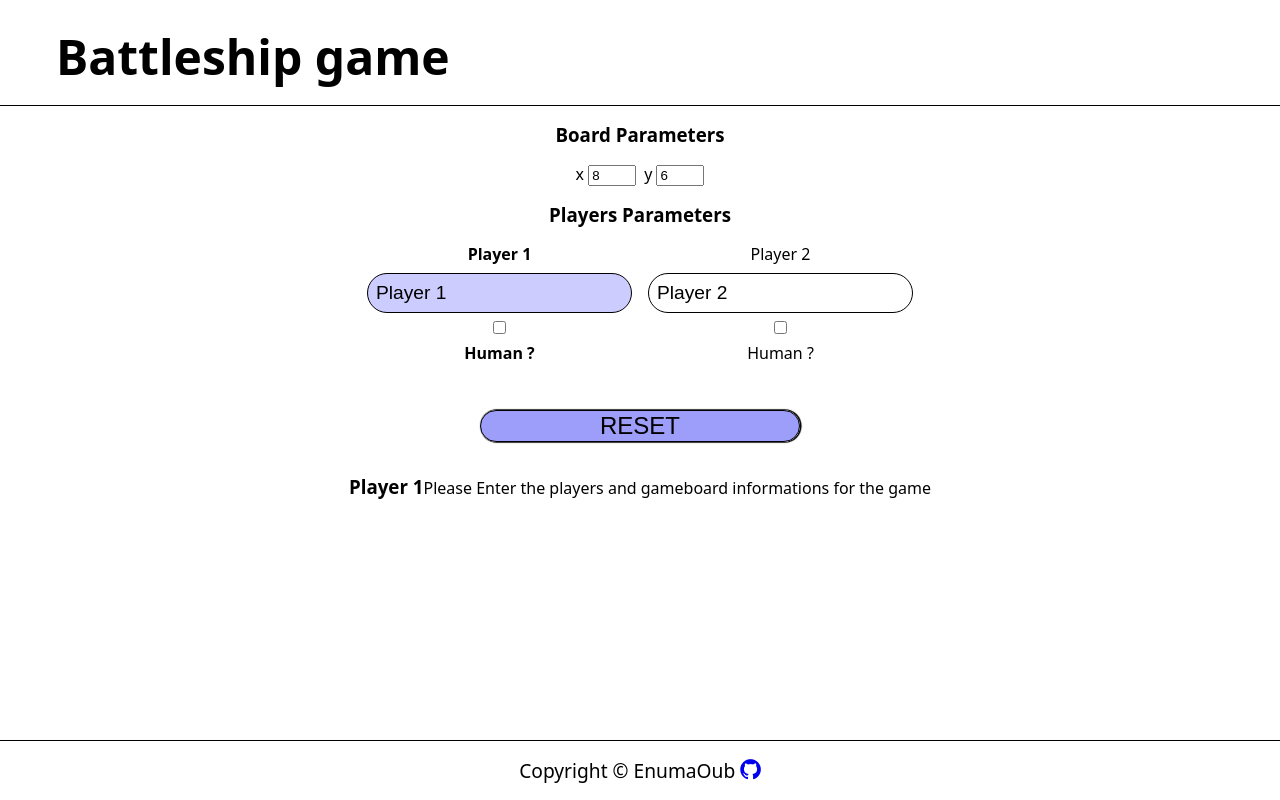
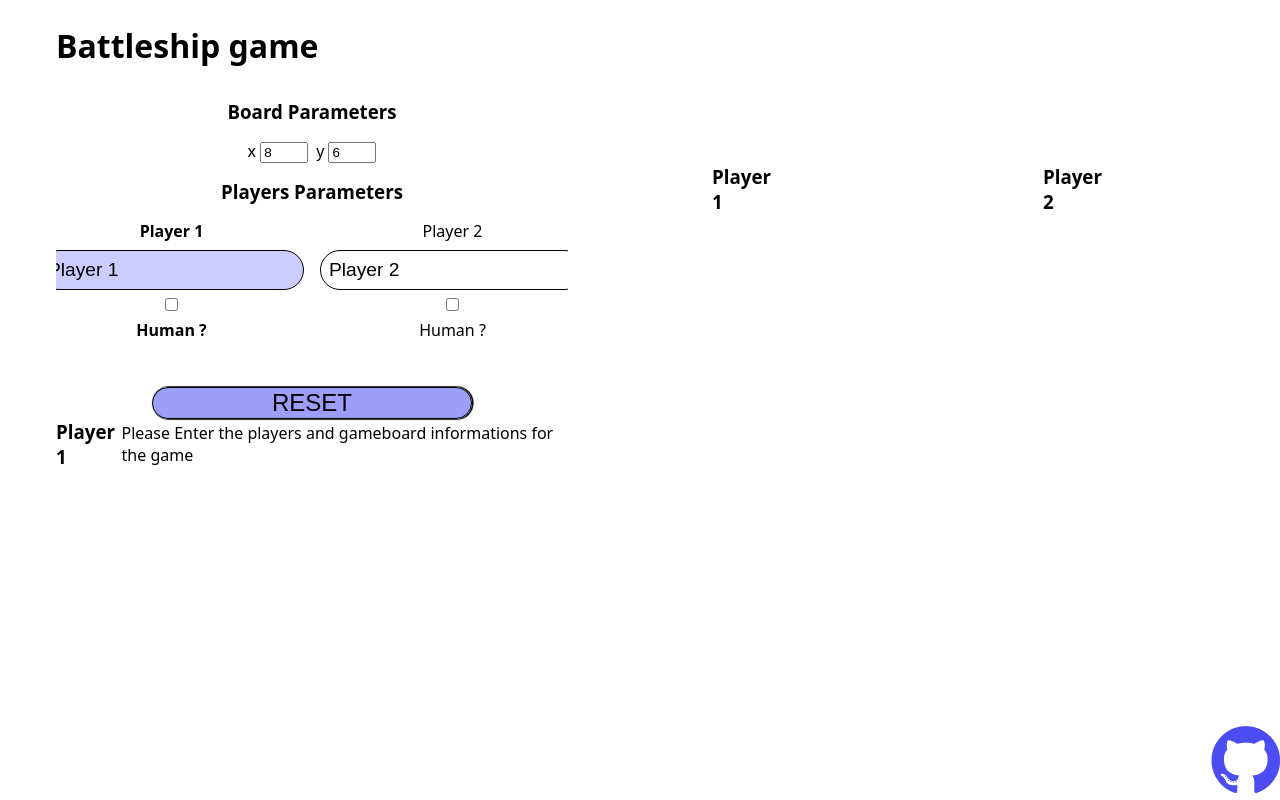
Before and after one commit to EnumaOub/Battleship, a website built with webpack: page src/index.html in a window 1280 px wide. Both pictures are taken after a click on the button "RUN GAME". Built offline with nearby package versions, Linux system fonts and the light colour scheme.

Commit message:
Added name to grid players and started to refactor front

```diff
--- a/src/index.html
+++ b/src/index.html
@@ -1,113 +1,125 @@
 <!DOCTYPE html>
 <html lang="en">
   <head>
-    <meta charset="UTF-8">
-    <meta name="viewport" content="width=device-width, initial-scale=1.0">
-    <link rel="stylesheet" href="https://cdnjs.cloudflare.com/ajax/libs/font-awesome/4.7.0/css/font-awesome.min.css">
+    <meta charset="UTF-8" />
+    <meta name="viewport" content="width=device-width, initial-scale=1.0" />
+    <link
+      rel="stylesheet"
+      href="https://cdnjs.cloudflare.com/ajax/libs/font-awesome/4.7.0/css/font-awesome.min.css"
+    />
     <title>Battleship</title>
   </head>
   <body>
-
     <header>
       <div id="title-page">
         <h1>Battleship game</h1>
       </div>
-
     </header>
 
     <main>
+      <div id="gen-param">
         <div class="parameters">
           <h3>Board Parameters</h3>
           <div class="info-board">
             <div class="board-size">
               <div class="coord-x">
                 <label for="coordX">x</label>
-                        <input type="number" name="coordX" id="coordX" value="8" max="10" min="0" />
+                <input
+                  type="number"
+                  name="coordX"
+                  id="coordX"
+                  value="8"
+                  max="10"
+                  min="0"
+                />
               </div>
               <div class="coord-y">
                 <label for="coordY">y</label>
-                        <input type="number" name="coordY" id="coordY" value="6" max="10" min="0" />
+                <input
+                  type="number"
+                  name="coordY"
+                  id="coordY"
+                  value="6"
+                  max="10"
+                  min="0"
+                />
               </div>
             </div>
-
           </div>
           <h3>Players Parameters</h3>
           <div class="player">
             <div class="player1 active">
               <label for="player1-name"> Player 1</label>
-                    <input type="text" name="player1-name" id="player1-name" value="Player 1" />
-                    <input type="checkbox" id="player1-realp" name="player1-realp">
-                    <label for="player1-realp">Human ?</label><br>
+              <input
+                type="text"
+                name="player1-name"
+                id="player1-name"
+                value="Player 1"
+              />
+              <input type="checkbox" id="player1-realp" name="player1-realp" />
+              <label for="player1-realp">Human ?</label><br />
             </div>
             <div class="player2">
               <label for="player2-name">Player 2</label>
-                    <input type="text" name="player2-name" id="player2-name" value="Player 2" />
-                    <input type="checkbox" id="player2-realp" name="player2-realp">
-                    <label for="player2-realp">Human ?</label><br>
+              <input
+                type="text"
+                name="player2-name"
+                id="player2-name"
+                value="Player 2"
+              />
+              <input type="checkbox" id="player2-realp" name="player2-realp" />
+              <label for="player2-realp">Human ?</label><br />
             </div>
           </div>
           <div>
             <button id="run-game">RUN GAME</button>
           </div>
         </div>
+        <div id="info-game">
+          <h3 id="playerG">Info:</h3>
+          <div id="info-r">
+            Please Enter the players and gameboard informations for the game
+          </div>
+        </div>
+      </div>
+
       <div id="game">
-            <div id="info-game">
-                <h3 id="playerG">Info: </h3>
-                <div id="info-r"> Please Enter the players and gameboard informations for the game</div>
-            </div>
         <div class="grid" id="gameboard-loc">
+            <h3 id="player1-game-name">Player 1</h3>
           <div id="player1-grid"></div>
+          <h3 id="player2-game-name">Player 2</h3>
           <div id="player2-grid"></div>
         </div>
       </div>
-
     </main>
 
-
-
-
     <footer>
-        <p>Copyright &copy EnumaOub <a href="https://github.com/EnumaOub"><i style="font-size:24px"
-                    class="fa">&#xf09b;</i></a></p>
+      <a href="https://github.com/EnumaOub"><i class="fa">&#xf09b;</i></a>
     </footer>
 
     <dialog id="player1-ship">
       <div>
-            <div id="board-ship1">
-
-            </div>
+        <div id="board-ship1"></div>
         <button type="button" id="rand-ship1">Randomize Ship</button>
 
         <button type="button" id="play1-game">Play</button>
-
       </div>
-
     </dialog>
     <dialog id="player2-ship">
       <div>
-            <div id="board-ship2">
-
-            </div>
+        <div id="board-ship2"></div>
         <button type="button" id="rand-ship2">Randomize Ship</button>
 
         <button type="button" id="play2-game">Play</button>
-
       </div>
-
     </dialog>
-
 
     <dialog id="restart-game">
       <div>
-            <div id="result-game">
-
-            </div>
+        <div id="result-game"></div>
 
         <button type="button" id="restart">Restart Game ?</button>
-
       </div>
-
     </dialog>
-
   </body>
 </html>
--- a/src/modules/ui/CreateGame.js
+++ b/src/modules/ui/CreateGame.js
@@ -166,7 +166,11 @@ export const CreateGame = function() {
 
     // Main function selecting the ship for the human players
     const getGame = function() {
+        const player1Name = document.getElementById("player1-game-name");
+        const player2Name = document.getElementById("player2-game-name");
         checkPlayersName();
+        player1Name.textContent = players.player1.name;
+        player2Name.textContent = players.player2.name;
         if (players.player1.realP && players.player2.realP) {
             const dialogP1 = document.getElementById("player1-ship");
             const buttonRand1 = document.getElementById("rand-ship1");
@@ -248,8 +252,6 @@ export const CreateGame = function() {
         document.getElementsByClassName(`grid_${players["player1"].name}`)[0].className = "";
         document.getElementsByClassName(`grid_${players["player2"].name}`)[0].className = "";
 
-        containerP1.innerHTML = "";
-        containerP2.innerHTML = "";
         document.getElementById("info-r").textContent = `${playerWin.name} win !!!`
     };
 
--- a/src/modules/ui/ui.js
+++ b/src/modules/ui/ui.js
@@ -3,7 +3,6 @@ import { CreateGame } from "./CreateGame"
 
 export const UI = function() {
     const buttonRun = document.getElementById("run-game");
-
 
     buttonRun.addEventListener("click", (event) => {
         if (event.target.className === "restart") {
--- a/src/styles/footer.css
+++ b/src/styles/footer.css
@@ -1,14 +1,12 @@
 footer {
     position: fixed;
     bottom: 0;
-    background-color: var(--back-header);
-    width: 100%;
-    display: flex;
-    justify-content: center;
-    align-items: center;
-    font-size: 1.2rem;
-    padding: 1rem 3rem;
-    border-top: 1px solid rgb(0,0,0);
-    box-shadow: 1rem 0 1rem var(--shadow-box);
+    right: 0;
+}
 
+footer .fa {
+    color: var(--main-color);
+    font-size: 5rem;
+    opacity: .7;
+    text-decoration: none;
 }
--- a/src/styles/header.css
+++ b/src/styles/header.css
@@ -1,18 +1,15 @@
 header {
-    position: sticky;
+    position: relative;
     top: 0;
     left: 0;
     display: flex;
     justify-content: space-between;
     align-items: center;
     padding: 1rem 3rem;
-    border-bottom: 1px solid rgb(0,0,0);
-    box-shadow: 1rem 0 1rem var(--shadow-box);
-    background-color: var(--back-header);
 }
 
 header h1 {
-    font-size: 3rem;
+    font-size: 2rem;
     margin-top: 0.5rem;
     margin-left: 0.5rem;
 }
--- a/src/styles/main.css
+++ b/src/styles/main.css
@@ -9,11 +9,21 @@ body {
 
 main {
     display: flex;
-    flex-direction: column;
-    justify-content: center;
+    flex-direction: row;
+    justify-content: space-around;
     align-items: center;
     gap: 2rem;
     margin-top: 1rem;
+}
+
+#gen-param {
+    overflow: auto;
+    width: 40%;
+}
+
+#game {
+    overflow: auto;
+    width: 40%;
 }
 
 .player {
```
Also changed, not shown: dist/index.bundle.js, dist/index.html. Lines whose indentation alone changed are shown as unchanged.
